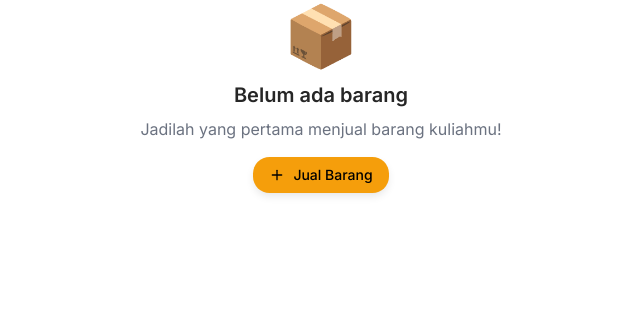
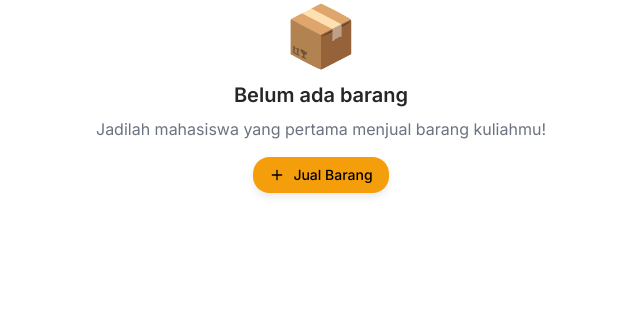
Before and after one commit to RakhaAnakIT/bpf_kelompok2, a Laravel app: page /penjualpembeli in a window 1280 px wide. Shown: the part 387-700 px from the top of the page, without its empty margins (319-959 px from the left). Run offline with Laravel 12, Linux system fonts and the light colour scheme; data that the repository does not hold is empty.

Commit message:
Perubahan sebelum logika Daftar dan Masuk

```diff
--- a/resources/views/PembeliPenjual/index.blade.php
+++ b/resources/views/PembeliPenjual/index.blade.php
@@ -83,7 +83,7 @@
                 <div class="col-span-full flex flex-col items-center justify-center py-16 text-center">
                     <div class="text-6xl mb-4">📦</div>
                     <h3 class="text-xl font-semibold text-foreground mb-2">Belum ada barang</h3>
-                    <p class="text-muted-foreground mb-4">Jadilah yang pertama menjual barang kuliahmu!</p>
+                    <p class="text-muted-foreground mb-4">Jadilah mahasiswa yang pertama menjual barang kuliahmu!</p>
                     <a href="{{ route('penjualpembeli.create') }}"
                         class="inline-flex items-center justify-center gap-2 whitespace-nowrap rounded-sm text-sm font-medium focus-visible:outline-none focus-visible:ring-1 focus-visible:ring-ring disabled:pointer-events-none disabled:opacity-50 [&amp;_svg]:pointer-events-none [&amp;_svg]:size-4 [&amp;_svg]:shrink-0 shadow h-9 px-4 py-2  transition-all duration-300 bg-primary text-primary-foreground hover:bg-primary/90">
                         <svg xmlns="http://www.w3.org/2000/svg" width="24" height="24" viewBox="0 0 24 24" fill="none"
```
